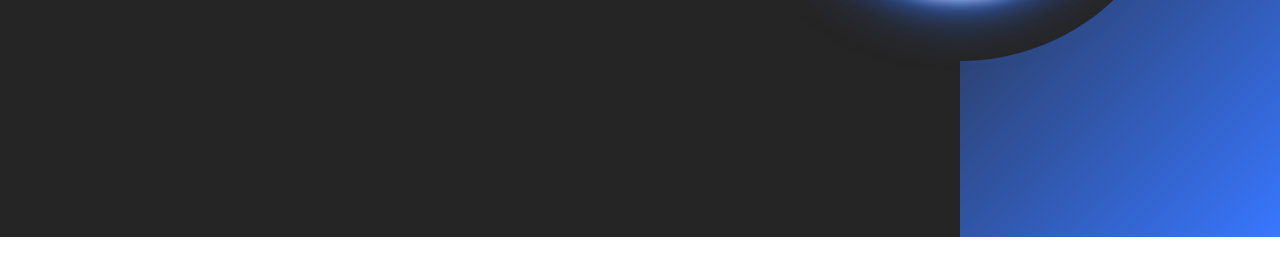
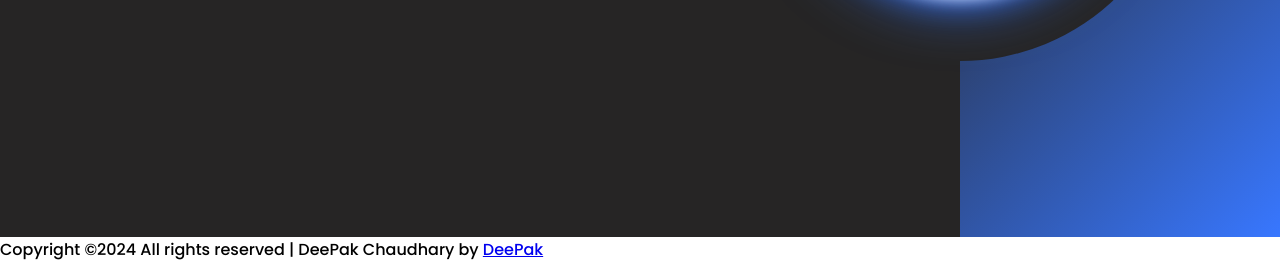
Before and after one commit to nsinternet/nsinternet.github.io, a plain HTML site: page index.html in a window 1280 px wide. Shown: the part 563-825 px from the top of the page. Before the commit the page ends 800 px from the top, so only its background shows below. Drawn offline with Linux system fonts and the light colour scheme.

Commit message:
index.html

```diff
--- a/index.html
+++ b/index.html
@@ -41,6 +41,17 @@
         <div class="circle"></div>
      </div>
    </div>
+    <footer class="ftco-footer ftco-section">
+		<div class="container">
+		  <div class="row">
+			<div class="col-md-12 text-center">
 
+			  <p><!-- Link back to Colorlib can't be removed. Template is licensed under CC BY 3.0. -->
+	Copyright &copy;<script>document.write(new Date().getFullYear());</script> All rights reserved | DeePak Chaudhary <i class="icon-heart color-danger" aria-hidden="true"></i> by <a href="about.html" target="_blank">DeePak</a>
+	<!-- Link back to Colorlib can't be removed. Template is licensed under CC BY 3.0. --></p>
+			</div>
+		  </div>
+		</div>
+	  </footer>
 </body>
 </html>
```
